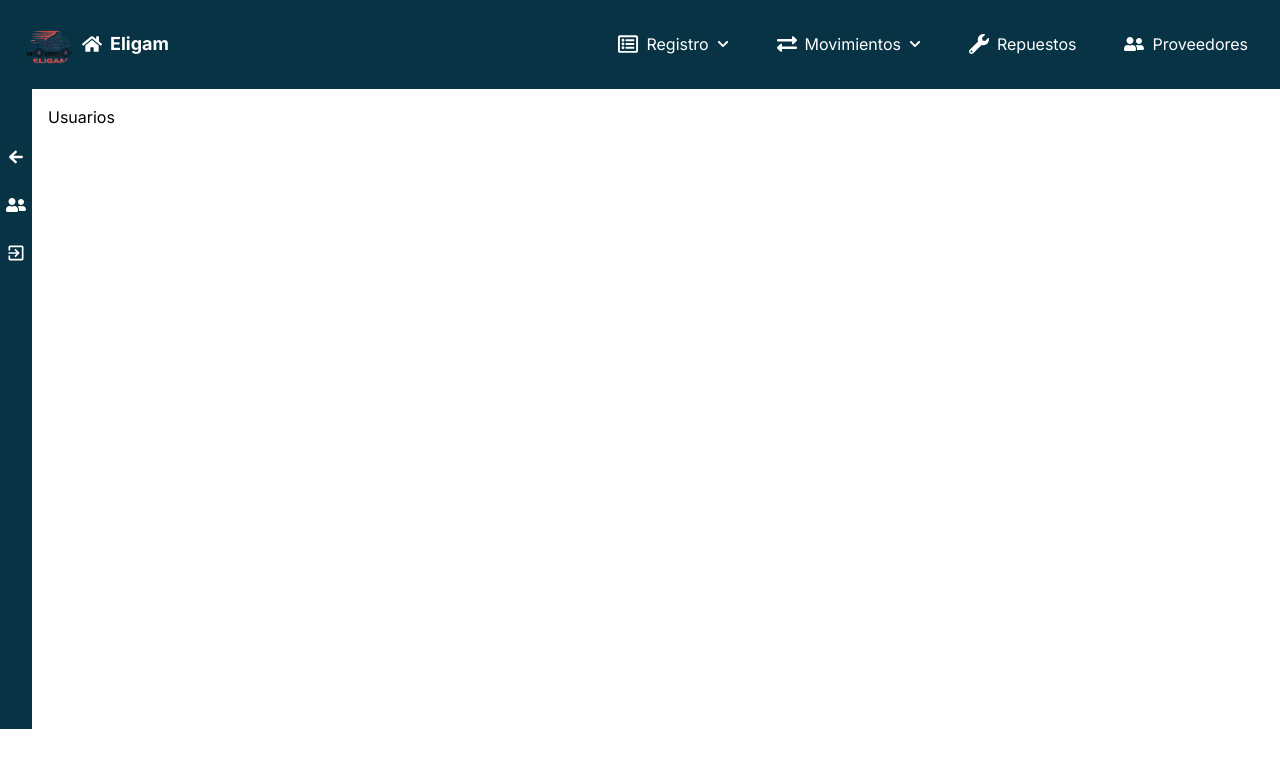
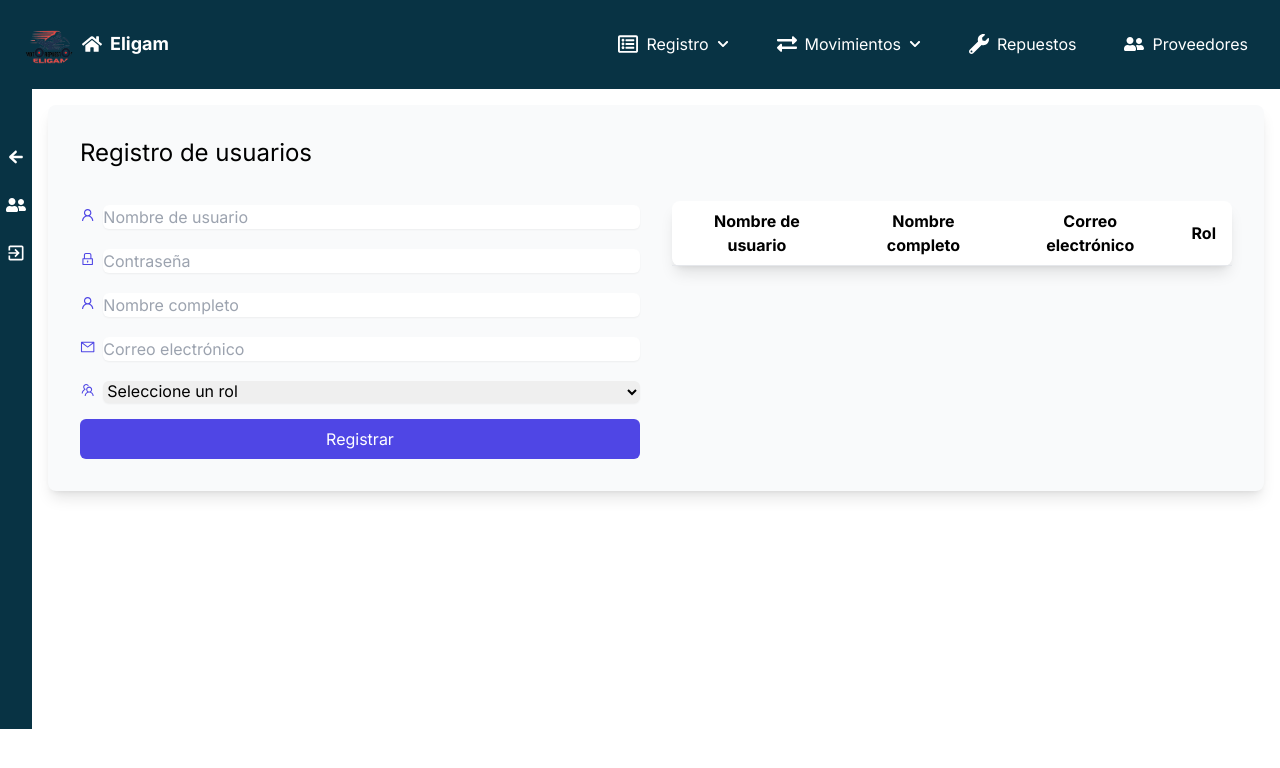
Before and after one commit to yeikoa/Sistema_de_inventario, a Next.js app: page /dashboard/usuarios in a window 1280 px wide. Shown: the top 768 px of the page. Built offline with nearby package versions, Linux system fonts and the light colour scheme.

Commit message:
Usuarios

```diff
--- a/src/app/dashboard/components/billsComponents/manualRegister.jsx
+++ b/src/app/dashboard/components/billsComponents/manualRegister.jsx
@@ -49,8 +49,8 @@ export default function ManualRegister() {
   }, [productPrice, productProfit, productIVA]);
 
   return (
-    <div className="p-8">
-      <div className="bg-white rounded-lg shadow-md">
+    <div className="p-8 " >
+      <div className="rounded-lg shadow-md">
         <h1 className="text-2xl font-semibold mb-4">Registrar Factura</h1>
 
         {error && <div className="bg-red-100 border border-red-400 text-red-700 px-4 py-3 rounded mb-4">{error}</div>}
--- a/src/app/dashboard/page.jsx
+++ b/src/app/dashboard/page.jsx
@@ -54,7 +54,7 @@ const Dashboard = () => {
                     <div className="flex items-center space-x-2">
                         <FaChartBar className="text-blue-600 text-3xl"/>
                         <div>
-                            <h3 className="text-xl font-bold">Productos con Mayor Cantidad</h3>
+                            <h3 className="text-xl font-bold">Reportes de Proveedores</h3>
                             <p className="text-gray-600">Ver Lista</p>
                         </div>
                     </div>
@@ -63,7 +63,7 @@ const Dashboard = () => {
                     <div className="flex items-center space-x-2">
                         <FaChartBar className="text-blue-600 text-3xl"/>
                         <div>
-                            <h3 className="text-xl font-bold">Productos con Mayor Cantidad</h3>
+                            <h3 className="text-xl font-bold">Historial Facturas</h3>
                             <p className="text-gray-600">Ver Lista</p>
                         </div>
                     </div>
@@ -72,7 +72,7 @@ const Dashboard = () => {
                     <div className="flex items-center space-x-2">
                         <FaChartBar className="text-blue-600 text-3xl"/>
                         <div>
-                            <h3 className="text-xl font-bold">Productos con Mayor Cantidad</h3>
+                            <h3 className="text-xl font-bold">Usuarios Registrados</h3>
                             <p className="text-gray-600">Ver Lista</p>
                         </div>
                     </div>
--- a/src/app/dashboard/registro/proveedores/page.jsx
+++ b/src/app/dashboard/registro/proveedores/page.jsx
@@ -15,8 +15,8 @@ export default function RegisterProvider() {
   };
 
   return (
-    <div className="bg-neutral-950 min-h-screen p-8">
-      <div className="mx-auto p-6 bg-white rounded-lg shadow-md">
+    <div className="bg-white min-h-screen p-8">
+      <div className="mx-auto p-6 bg-gray-200 rounded-lg shadow-md">
         <h1 className="text-2xl font-semibold mb-4">Registrar Nuevo Proveedor</h1>
 
         <form className="space-y-6" onSubmit={handleSubmit}>
--- a/src/app/dashboard/registro/repuestos/page.jsx
+++ b/src/app/dashboard/registro/repuestos/page.jsx
@@ -49,7 +49,7 @@ export default function RegisterProduct() {
   }, [productPrice, productProfit, productIVA]);
 
   return (
-    <div className="bg-slate-300 min-h-screen p-8">
+    <div className="bg-white min-h-screen p-8">
       <div className="mx-auto p-6 bg-cyan-950 text-white rounded-lg shadow-md">
         <h1 className="text-2xl font-semibold mb-4">Registrar Nuevo Producto</h1>
 
--- a/src/app/dashboard/repuestosAlmacen/page.jsx
+++ b/src/app/dashboard/repuestosAlmacen/page.jsx
@@ -14,6 +14,51 @@ function ProductTable() {
       precioVenta: 100,
       proveedor: 'Proveedor 1',
       categoria: 'Categoría 1',
+    },
+    {
+      codigo: '456',
+      nombre: 'Producto 2',
+      descripcion: 'Descripción 2',
+      cantidad: 20,
+      precioVenta: 200,
+      proveedor: 'Proveedor 2',
+      categoria: 'Categoría 2',
+    },
+    {
+      codigo: '456',
+      nombre: 'Producto 2',
+      descripcion: 'Descripción 2',
+      cantidad: 20,
+      precioVenta: 200,
+      proveedor: 'Proveedor 2',
+      categoria: 'Categoría 2',
+    },
+    {
+      codigo: '456',
+      nombre: 'Producto 2',
+      descripcion: 'Descripción 2',
+      cantidad: 20,
+      precioVenta: 200,
+      proveedor: 'Proveedor 2',
+      categoria: 'Categoría 2',
+    },
+    {
+      codigo: '456',
+      nombre: 'Producto 2',
+      descripcion: 'Descripción 2',
+      cantidad: 20,
+      precioVenta: 200,
+      proveedor: 'Proveedor 2',
+      categoria: 'Categoría 2',
+    },
+    {
+      codigo: '456',
+      nombre: 'Producto 2',
+      descripcion: 'Descripción 2',
+      cantidad: 20,
+      precioVenta: 200,
+      proveedor: 'Proveedor 2',
+      categoria: 'Categoría 2',
     },
     {
       codigo: '456',
@@ -84,7 +129,7 @@ function ProductTable() {
   });
 
   return (
-    <div className='min-h-screen bg-slate-500'>
+    <div className='min-h-screen bg-white'>
     <div className="container mx-auto p-4">
       <h1 className="text-2xl font-semibold mb-4 text-cyan-900">Inventario</h1>
       <div className="mb-4 flex space-x-4">
--- a/src/app/dashboard/usuarios/page.jsx
+++ b/src/app/dashboard/usuarios/page.jsx
@@ -1,16 +1,126 @@
 'use client'
-import React from 'react'
+import { useState } from "react";
+import { AiOutlineUser, AiOutlineLock, AiOutlineMail, AiOutlineTeam } from "react-icons/ai";
 
+export default function UserRegistration() {
+  const [userName, setUserName] = useState("");
+  const [password, setPassword] = useState("");
+  const [fullName, setFullName] = useState("");
+  const [email, setEmail] = useState("");
+  const [role, setRole] = useState("");
+  const [users, setUsers] = useState([]);
 
+  const handleSubmit = (e) => {
+    e.preventDefault();
+    setUsers([...users, { userName, password, fullName, email, role }]);
+    setUserName("");
+    setPassword("");
+    setFullName("");
+    setEmail("");
+    setRole("");
+  };
 
-function Usuarios() {
   return (
-    <>
-
-    <div>Usuarios</div>
-    </>
-
-  )
+    <div className="container mx-auto p-8 rounded-lg bg-gray-50 shadow-lg">
+      <h1 className="text-2xl mb-8">Registro de usuarios</h1>
+      <div className="grid grid-cols-1 md:grid-cols-2 gap-8">
+        <div>
+          <form onSubmit={handleSubmit} className="flex flex-col space-y-4">
+            <div className="flex items-center">
+              <AiOutlineUser className="text-indigo-600" />
+              <input
+                type="text"
+                id="userName"
+                value={userName}
+                onChange={(e) => setUserName(e.target.value)}
+                placeholder="Nombre de usuario"
+                className="ml-2 mt-1 block w-full rounded-md border-gray-300 shadow-sm focus:border-indigo-300 focus:ring focus:ring-indigo-200 focus:ring-opacity-50"
+                required
+              />
+            </div>
+            <div className="flex items-center">
+              <AiOutlineLock className="text-indigo-600" />
+              <input
+                type="password"
+                id="password"
+                value={password}
+                onChange={(e) => setPassword(e.target.value)}
+                placeholder="Contraseña"
+                className="ml-2 mt-1 block w-full rounded-md border-gray-300 shadow-sm focus:border-indigo-300 focus:ring focus:ring-indigo-200 focus:ring-opacity-50"
+                required
+              />
+            </div>
+            <div className="flex items-center">
+              <AiOutlineUser className="text-indigo-600" />
+              <input
+                type="text"
+                id="fullName"
+                value={fullName}
+                onChange={(e) => setFullName(e.target.value)}
+                placeholder="Nombre completo"
+                className="ml-2 mt-1 block w-full rounded-md border-gray-300 shadow-sm focus:border-indigo-300 focus:ring focus:ring-indigo-200 focus:ring-opacity-50"
+                required
+              />
+            </div>
+            <div className="flex items-center">
+              <AiOutlineMail className="text-indigo-600" />
+              <input
+                type="email"
+                id="email"
+                value={email}
+                onChange={(e) => setEmail(e.target.value)}
+                placeholder="Correo electrónico"
+                className="ml-2 mt-1 block w-full rounded-md border-gray-300 shadow-sm focus:border-indigo-300 focus:ring focus:ring-indigo-200 focus:ring-opacity-50"
+                required
+              />
+            </div>
+            <div className="flex items-center">
+              <AiOutlineTeam className="text-indigo-600" />
+              <select
+                id="role"
+                value={role}
+                onChange={(e) => setRole(e.target.value)}
+                className="ml-2 mt-1 block w-full rounded-md border-gray-300 shadow-sm focus:border-indigo-300 focus:ring focus:ring-indigo-200 focus:ring-opacity-50"
+                required
+              >
+                <option value="" disabled>
+                  Seleccione un rol
+                </option>
+                <option value="admin">Admin</option>
+                <option value="user">Usuario</option>
+              </select>
+            </div>
+            <button
+              type="submit"
+              className="px-4 py-2 bg-indigo-600 text-white rounded-md hover:bg-indigo-700"
+            >
+              Registrar
+            </button>
+          </form>
+        </div>
+        <div>
+          <table className="min-w-full bg-white rounded-lg shadow-lg">
+            <thead>
+              <tr>
+                <th className="py-2 px-4 border-b border-gray-200">Nombre de usuario</th>
+                <th className="py-2 px-4 border-b border-gray-200">Nombre completo</th>
+                <th className="py-2 px-4 border-b border-gray-200">Correo electrónico</th>
+                <th className="py-2 px-4 border-b border-gray-200">Rol</th>
+              </tr>
+            </thead>
+            <tbody>
+              {users.map((user, index) => (
+                <tr key={index} className={index % 2 === 0 ? "bg-gray-100" : ""}>
+                  <td className="py-2 px-4 border-b border-gray-200">{user.userName}</td>
+                  <td className="py-2 px-4 border-b border-gray-200">{user.fullName}</td>
+                  <td className="py-2 px-4 border-b border-gray-200">{user.email}</td>
+                  <td className="py-2 px-4 border-b border-gray-200">{user.role}</td>
+                </tr>
+              ))}
+            </tbody>
+          </table>
+        </div>
+      </div>
+    </div>
+  );
 }
-
-export default Usuarios
```
